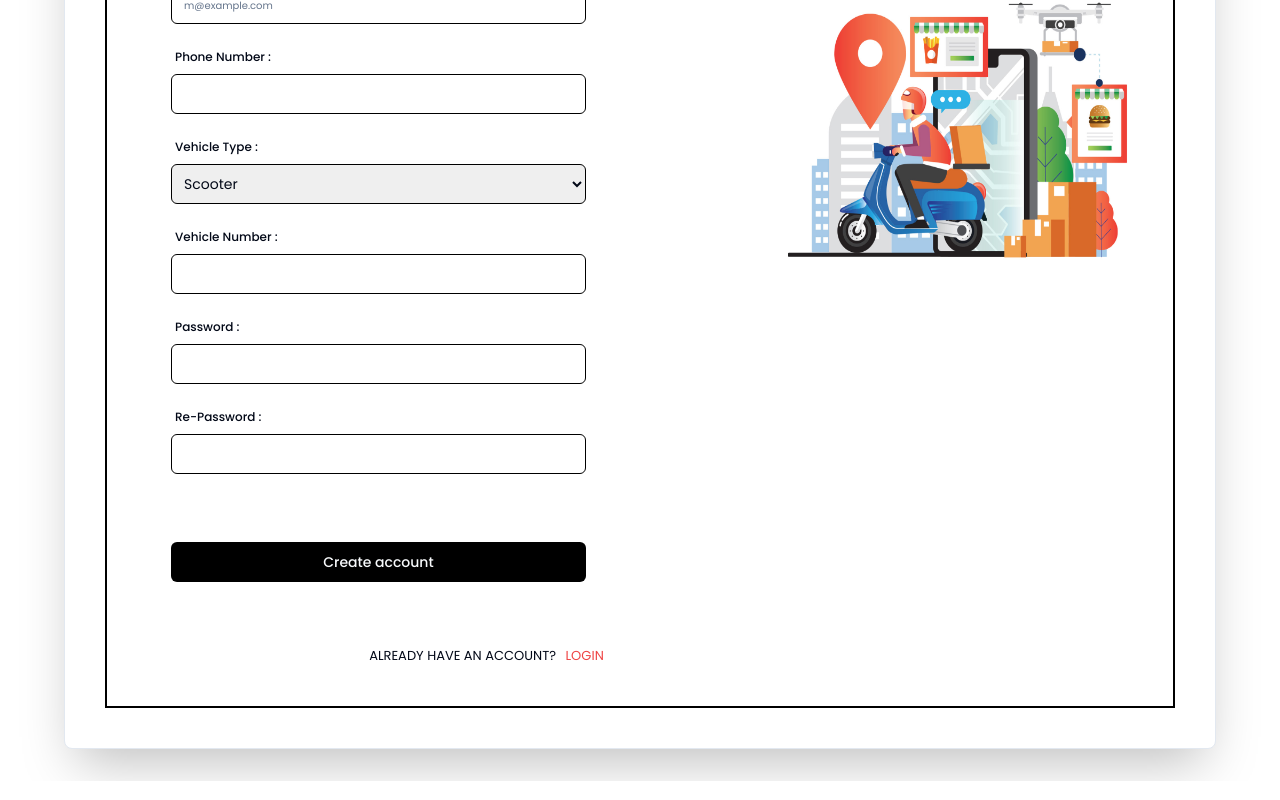
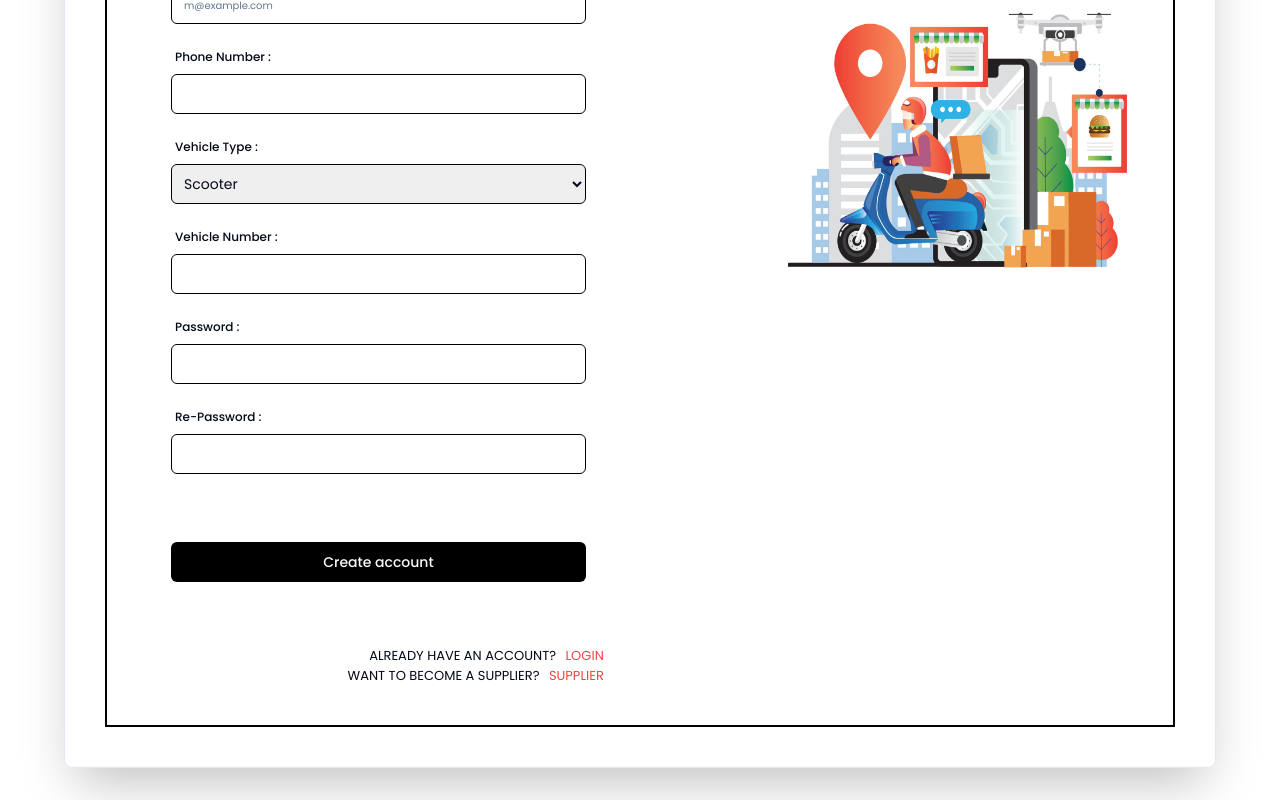
Before and after one commit to tilandunu/FlavorFetch, a React (Vite) app in the folder frontend/: page /signupDriver in a window 1280 px wide. Shown: the part 521-1321 px from the top of the page. Built offline with nearby package versions, Linux system fonts and the light colour scheme.

Commit message:
Update SignupDriver.tsx

```diff
--- a/frontend/src/Pages/SignupDriver.tsx
+++ b/frontend/src/Pages/SignupDriver.tsx
@@ -206,6 +206,18 @@ export function SignupDriver() {
                   </Link>
                 </p>
               </div>
+              <div className="flex justify-end ">
+                {" "}
+                <p className="text-[13px]">
+                  WANT TO BECOME A SUPPLIER?{" "}
+                  <Link
+                    to={"/signUpSupplier"}
+                    className="px-[6px] text-red-500"
+                  >
+                    SUPPLIER
+                  </Link>
+                </p>
+              </div>
             </div>
             <div className="flex justify-end items-end flex-row">
               {" "}
```
